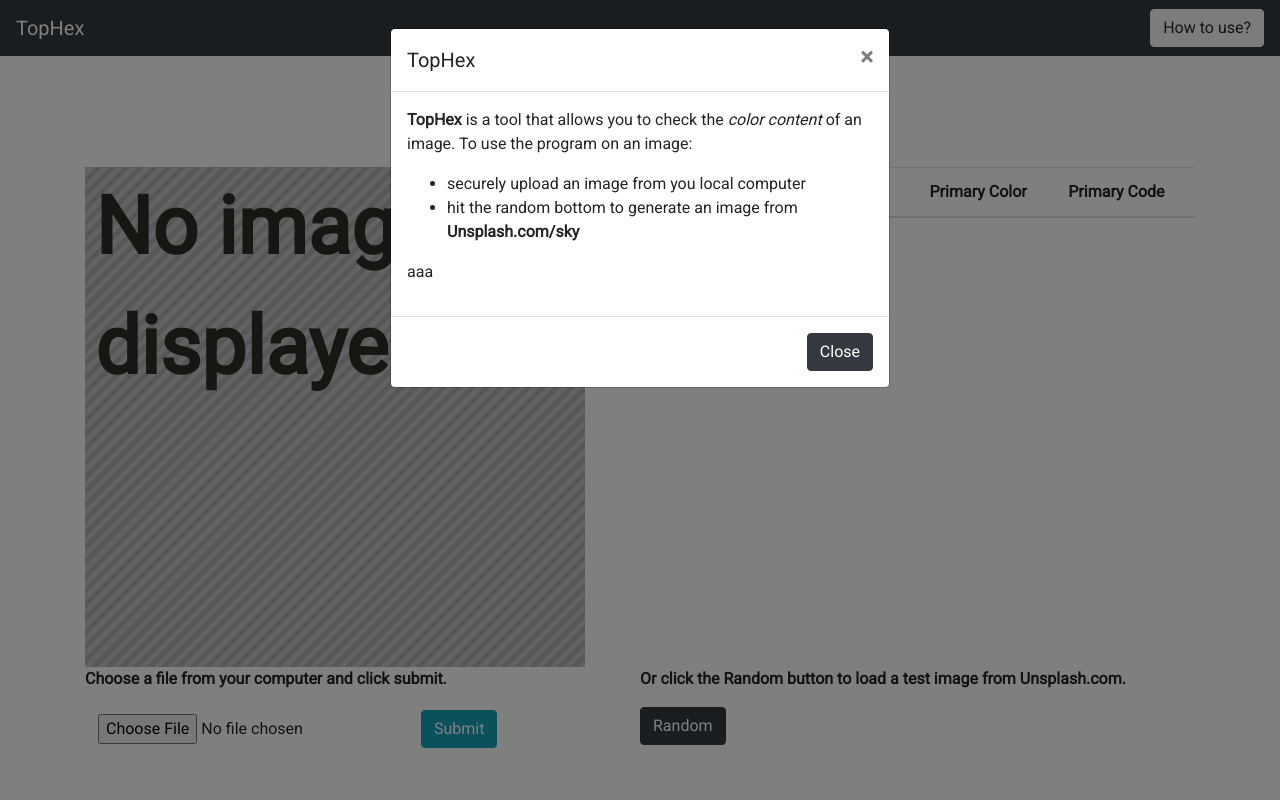
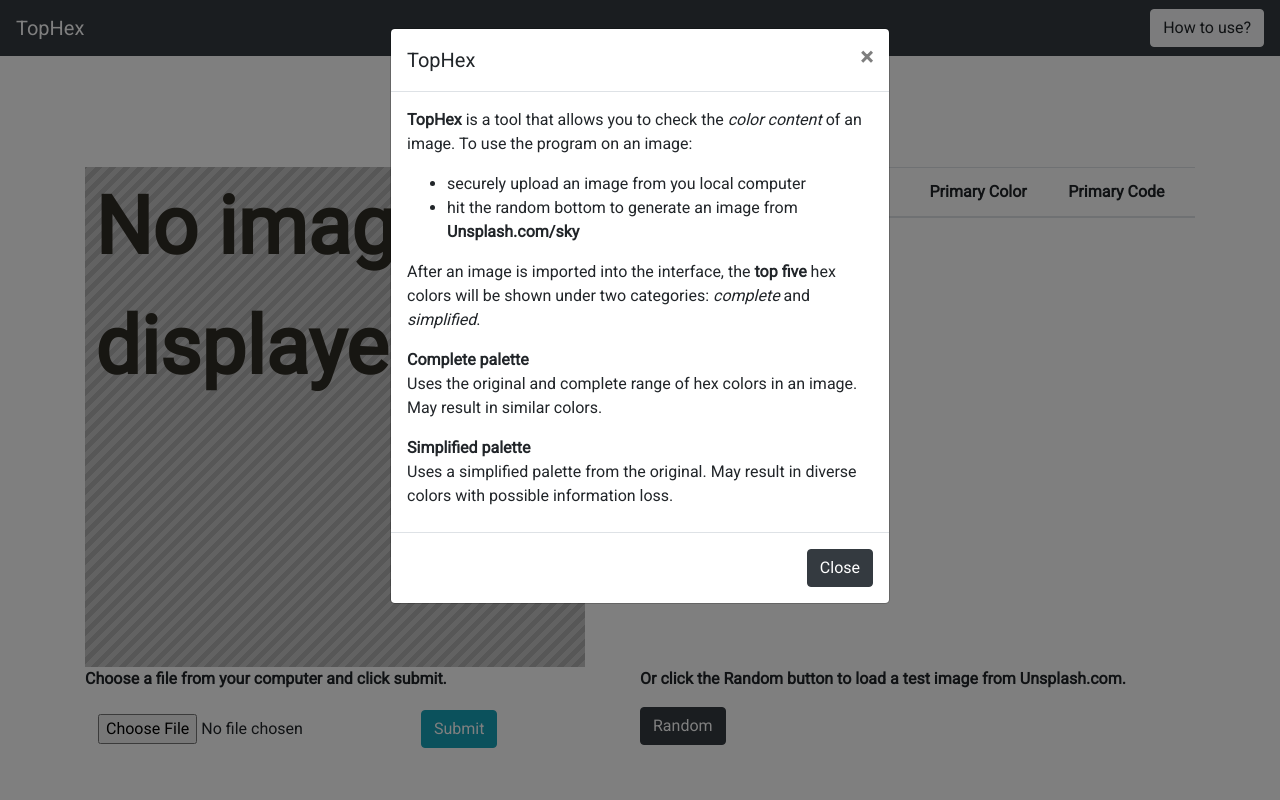
Before and after one commit to melissa-perez/TopHex, a Flask app: page / in a window 1280 px wide, after a click on "How to use?". Run offline with Flask 2, Linux system fonts and the light colour scheme; lists and menus that the app fills with data are empty; some libraries are stand-ins or nearby versions.

Commit message:
Add info to modal

```diff
--- a/templates/modal.html
+++ b/templates/modal.html
@@ -19,8 +19,24 @@
           </li>
         </ul>
         <p>
-          aaa
+          After an image is imported into the interface, the <strong>top five</strong> hex colors will be shown under
+          two categories: <em>complete</em> and <em>simplified</em>.
         </p>
+        <dl>
+          <dt>
+            Complete palette
+          </dt>
+          <dd>
+            Uses the original and complete range of hex colors in an image. May result in similar colors.
+          </dd>
+        </dl>
+          <dt>
+            Simplified palette
+          </dt>
+          <dd>
+            Uses a simplified palette from the original. May result in diverse colors with possible information loss.
+          </dd>
+        </dl>
       </div>
       <div class="modal-footer">
         <button type="button" class="btn btn-dark" data-dismiss="modal">Close</button>
```
